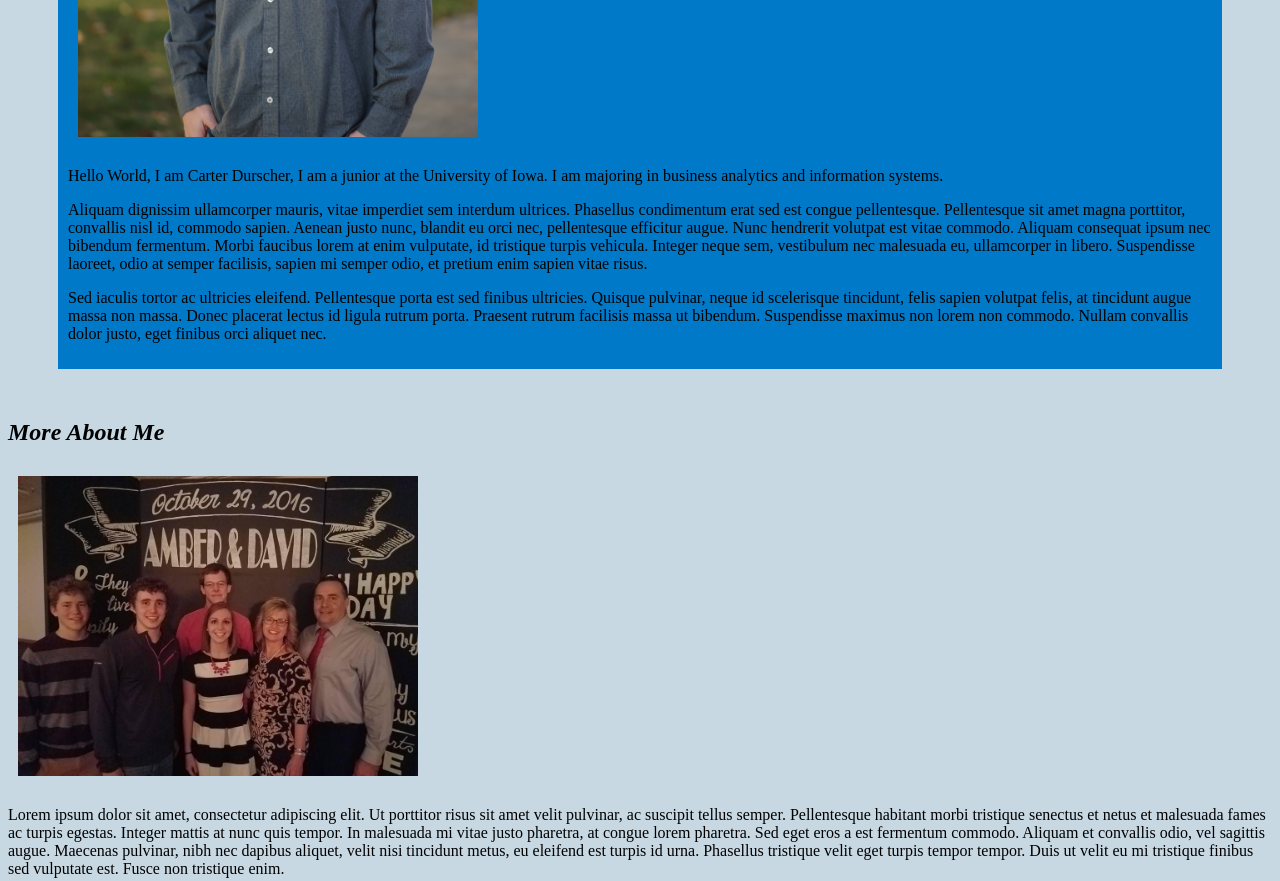
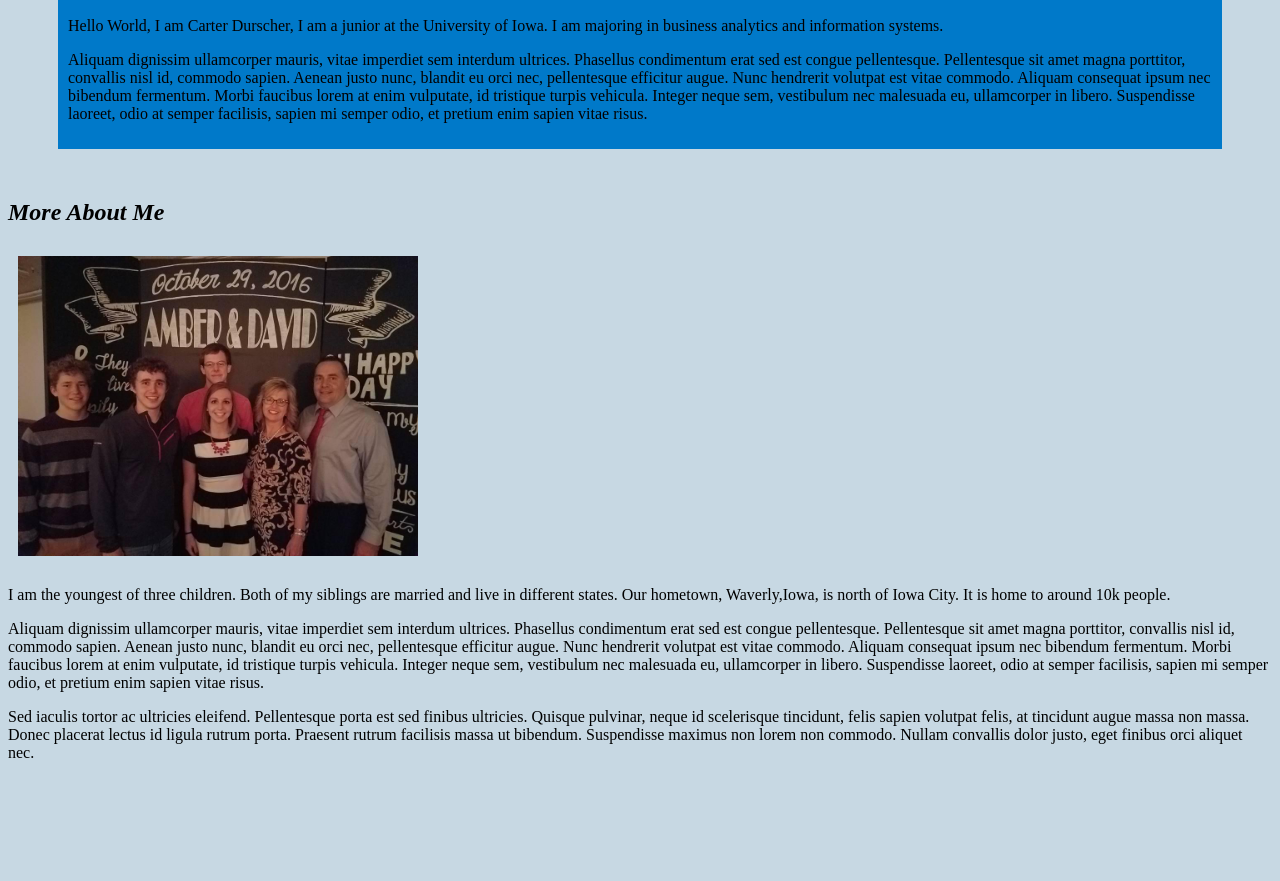
Before and after one commit to CDurscher/CDurscher_HW8, a plain HTML site: page index.html in a window 1280 px wide. Shown: the part 626-1507 px from the top of the page. After the commit the page ends 1404 px from the top, so only its background shows below. Drawn offline with Linux system fonts and the light colour scheme.

Commit message:
Updated Text

```diff
--- a/index.html
+++ b/index.html
@@ -16,12 +16,13 @@
             <div class="highlight">
                 <h2>About Carter</h2>
                 <p>
-                    <img src="./photos/profilepic.JPG" width = "400">
+                    <img src="./photos/profilepic.JPG" width="300">
                 </p>
                 <p>
-                   Hello World,
+                    Hello World,
 
-                   I am Carter Durscher, I am a junior at the University of Iowa. I am majoring in business analytics and information systems.
+                    I am Carter Durscher, I am a junior at the University of Iowa. I am majoring in business analytics
+                    and information systems.
                 </p>
                 <p>
                     Aliquam dignissim ullamcorper mauris, vitae imperdiet sem interdum ultrices. Phasellus condimentum
@@ -35,29 +36,17 @@
                     Suspendisse laoreet, odio at semper facilisis, sapien mi semper odio, et pretium enim sapien vitae
                     risus.
                 </p>
-                <p>
-                    Sed iaculis tortor ac ultricies eleifend. Pellentesque porta est sed finibus ultricies. Quisque
-                    pulvinar, neque id scelerisque tincidunt, felis sapien volutpat felis, at tincidunt augue massa non
-                    massa. Donec placerat lectus id ligula rutrum porta. Praesent rutrum facilisis massa ut bibendum.
-                    Suspendisse maximus non lorem non commodo. Nullam convallis dolor justo, eget finibus orci aliquet
-                    nec.
 
-                </p>
             </div>
         </section>
         <section>
             <h2>More About Me</h2>
             <p>
-                <img src="./photos/family.JPG" width = "400">
+                <img src="./photos/family.JPG" width="400">
             </p>
             <p>
-                Lorem ipsum dolor sit amet, consectetur adipiscing elit. Ut porttitor risus sit amet velit pulvinar, ac
-                suscipit tellus semper. Pellentesque habitant morbi tristique senectus et netus et malesuada fames ac
-                turpis egestas. Integer mattis at nunc quis tempor. In malesuada mi vitae justo pharetra, at congue
-                lorem pharetra. Sed eget eros a est fermentum commodo. Aliquam et convallis odio, vel sagittis augue.
-                Maecenas pulvinar, nibh nec dapibus aliquet, velit nisi tincidunt metus, eu eleifend est turpis id urna.
-                Phasellus tristique velit eget turpis tempor tempor. Duis ut velit eu mi tristique finibus sed vulputate
-                est. Fusce non tristique enim.
+                I am the youngest of three children. Both of my siblings are married and live in different states. Our
+                hometown, Waverly,Iowa, is north of Iowa City. It is home to around 10k people.
             </p>
             <p>
                 Aliquam dignissim ullamcorper mauris, vitae imperdiet sem interdum ultrices. Phasellus condimentum erat
```
